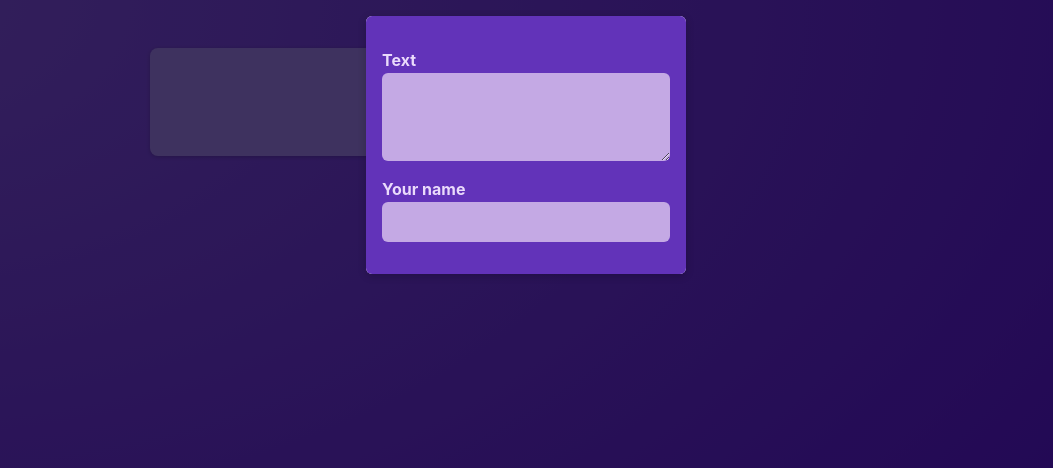
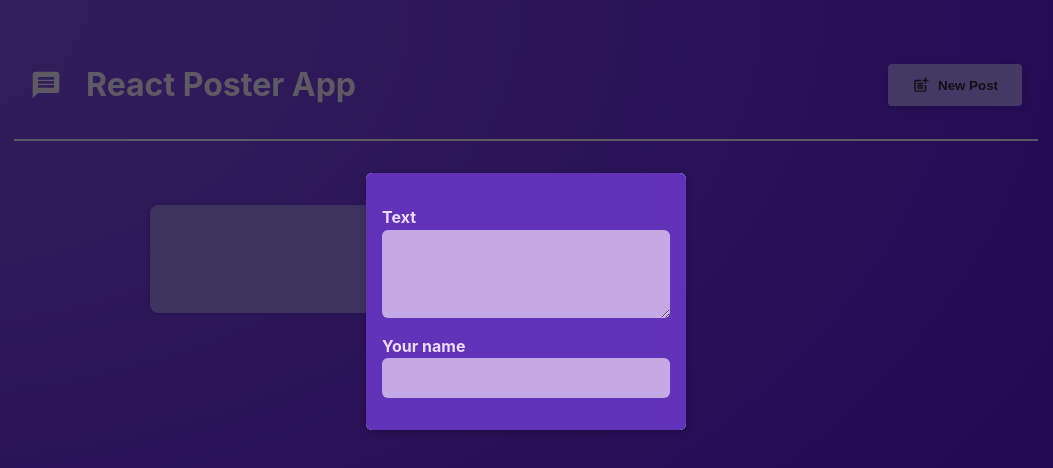
Before and after one commit to BoyanK95/yara2023, a React (Create React App) app in the folder React/contact-me-app/: page / in a window 1280 px wide. Shown: the top 468 px of the page, without its empty margins (114-1167 px from the left). Built offline with nearby package versions, Linux system fonts and the light colour scheme.

Commit message:
Created and styled MainHeader component with a button to show Modal.
And lifted the state to show  modal to the main root App component. Installed react-icons for icons

```diff
--- a/React/contact-me-app/package.json
+++ b/React/contact-me-app/package.json
@@ -8,6 +8,7 @@
     "@testing-library/user-event": "^13.5.0",
     "react": "^18.2.0",
     "react-dom": "^18.2.0",
+    "react-icons": "^4.8.0",
     "react-scripts": "5.0.1",
     "web-vitals": "^2.1.4"
   },
--- a/React/contact-me-app/src/App.js
+++ b/React/contact-me-app/src/App.js
@@ -1,10 +1,25 @@
 import './App.css';
+import { useState } from 'react';
+import MainHeader from './components/MainHeader';
 import PostList from './components/PostList';
 
 function App() {
+    const [modalIsVisible, setModalIsVisible] = useState(true);
+
+    function showModalHandler() {
+        setModalIsVisible(true);
+    }
+
+    function hideModalHandler() {
+        setModalIsVisible(false);
+    }
+
     return (
         <>
-            <PostList />
+            <MainHeader onCreatePost={showModalHandler} />
+            <main>
+                <PostList isPosting={modalIsVisible} onStopPosting={hideModalHandler} />
+            </main>
         </>
     );
 }
--- /dev/null
+++ b/React/contact-me-app/src/components/MainHeader.js
@@ -0,0 +1,22 @@
+import { MdPostAdd, MdMessage } from 'react-icons/md';
+
+import classes from './MainHeader.module.css';
+
+function MainHeader({ onCreatePost }) {
+    return (
+        <header className={classes.header}>
+            <h1 className={classes.logo}>
+                <MdMessage />
+                React Poster App
+            </h1>
+            <p>
+                <button className={classes.button} onClick={onCreatePost}>
+                    <MdPostAdd size={18} />
+                    New Post
+                </button>
+            </p>
+        </header>
+    );
+}
+
+export default MainHeader;
--- /dev/null
+++ b/React/contact-me-app/src/components/MainHeader.module.css
@@ -0,0 +1,36 @@
+.header {
+    /* padding: 2rem 10%; */
+    margin: 2rem 10%;
+    padding: 1rem;
+    text-align: center;
+    display: flex;
+    justify-content: space-between;
+    align-items: center;
+    border-bottom: 2px solid #ece1fa;
+  }
+
+  .logo {
+    font-size: 2rem;
+    display: flex;
+    gap: 1.5rem;
+    align-items: center;
+    color: #ece1fa;
+  }
+
+  .button {
+    display: inline-flex;
+    align-items: center;
+    gap: 0.5rem;
+    padding: 0.75rem 1.5rem;
+    background-color: #a990fb;
+    color: #2a2630;
+    border: none;
+    border-radius: 4px;
+    box-shadow: 0 2px 8px rgba(0, 0, 0, 0.2);
+    cursor: pointer;
+    font-weight: bold;
+  }
+
+  .button:hover {
+    background-color: #8c6cf7;
+  }
--- a/React/contact-me-app/src/components/PostList.js
+++ b/React/contact-me-app/src/components/PostList.js
@@ -4,14 +4,9 @@
 import Post from './Post';
 import classes from './PostList.module.css';
 
-function PostList() {
-    const [modalIsVisible, setModalIsVisible] = useState(true);
+function PostList({isPosting, onStopPosting}) {
     const [enteredBody, setEnteredBody] = useState('');
     const [enteredAuthor, setEnteredAuthor] = useState('');
-
-    function hideModalHandler() {
-        setModalIsVisible(false);
-    }
 
     function bodyChangeHandler(e) {
         setEnteredBody(e.target.value);
@@ -23,8 +18,8 @@
 
     return (
         <>
-            {modalIsVisible ? (
-                <Modal onClose={hideModalHandler}>
+            {isPosting ? (
+                <Modal onClose={onStopPosting}>
                     <NewPost onBodyChange={bodyChangeHandler} onAuthorChange={authorChangeHandler} />
                 </Modal>
             ) : null}
```
Also changed, not shown: 1 other file (tests, documents, lock files or other folders).
